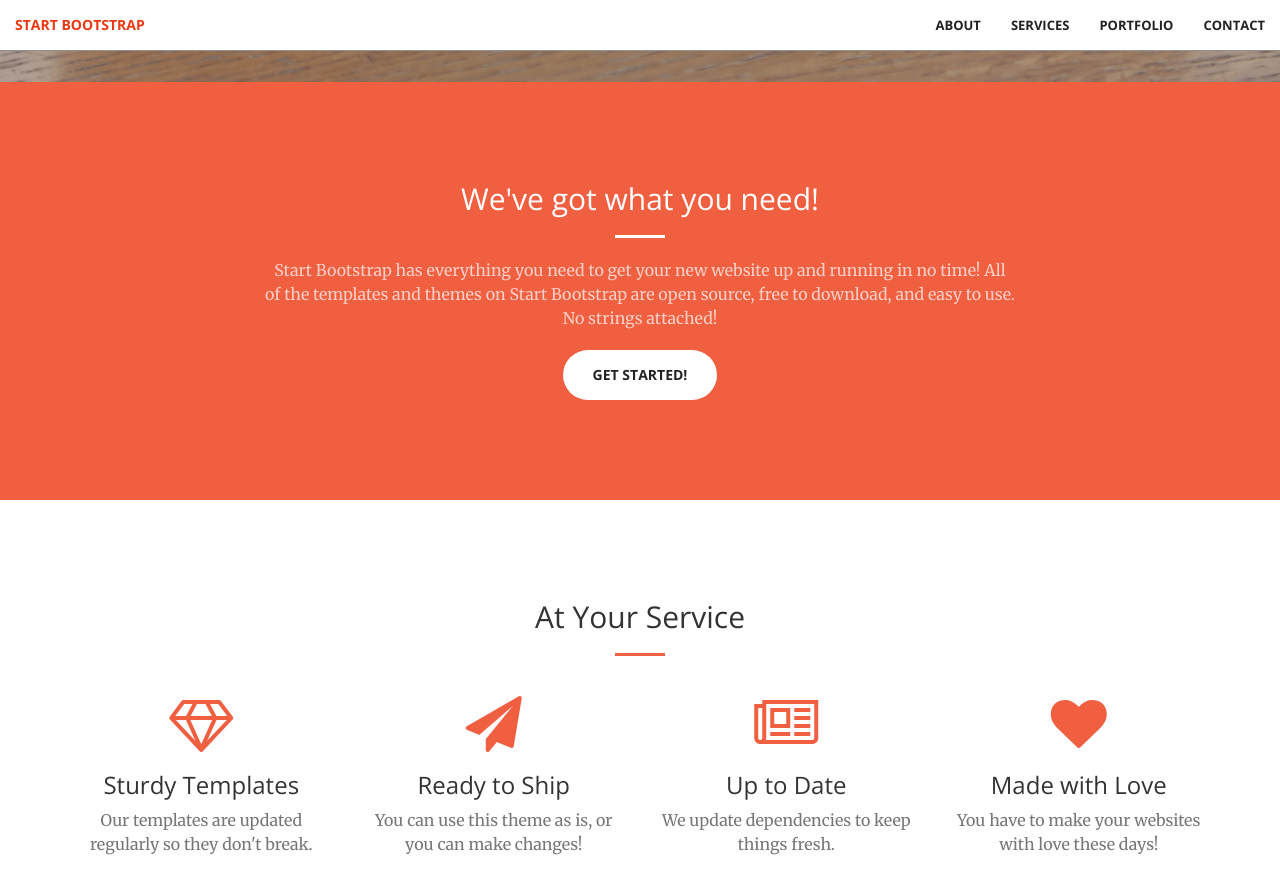
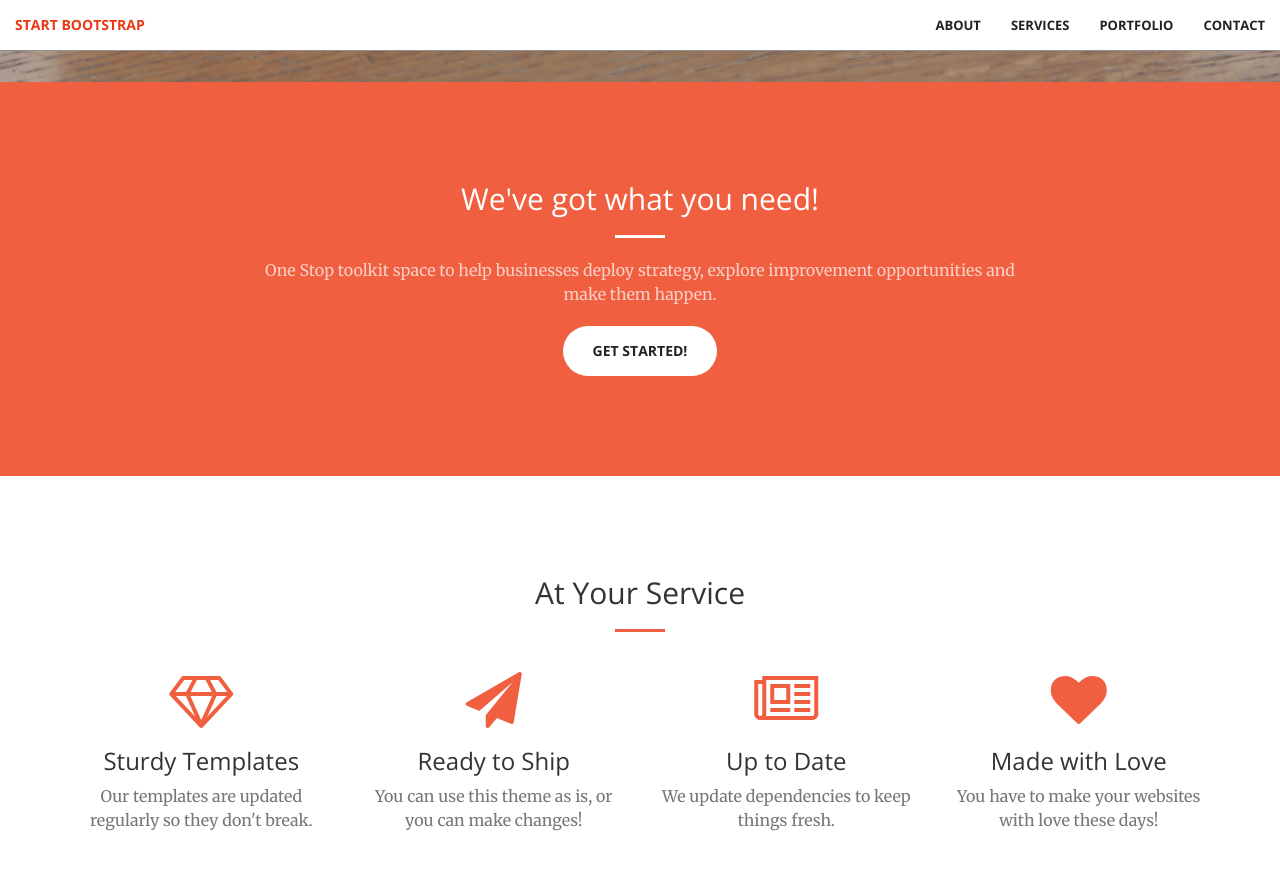
Before and after one commit to davidwei33li/kk33, a Jekyll site: the page built from index.html, in a window 1280 px wide and 900 px high, scrolled down 818 px. Shown: the top 894 px of the window. Built offline with Jekyll 4.4.1, drawn with Linux system fonts in a browser that asks for light colours.

Commit message:
Update call-to-action.html
yes

```diff
--- a/_includes/call-to-action.html
+++ b/_includes/call-to-action.html
@@ -4,7 +4,7 @@
             <div class="col-lg-8 col-lg-offset-2 text-center">
                 <h2 class="section-heading">We've got what you need!</h2>
                 <hr class="light">
-                <p class="text-faded">Start Bootstrap has everything you need to get your new website up and running in no time! All of the templates and themes on Start Bootstrap are open source, free to download, and easy to use. No strings attached!</p>
+                <p class="text-faded">One Stop toolkit space to help businesses deploy strategy, explore improvement opportunities and make them happen.</p>
                 <a href="#" class="btn btn-default btn-xl">Get Started!</a>
             </div>
         </div>
```
